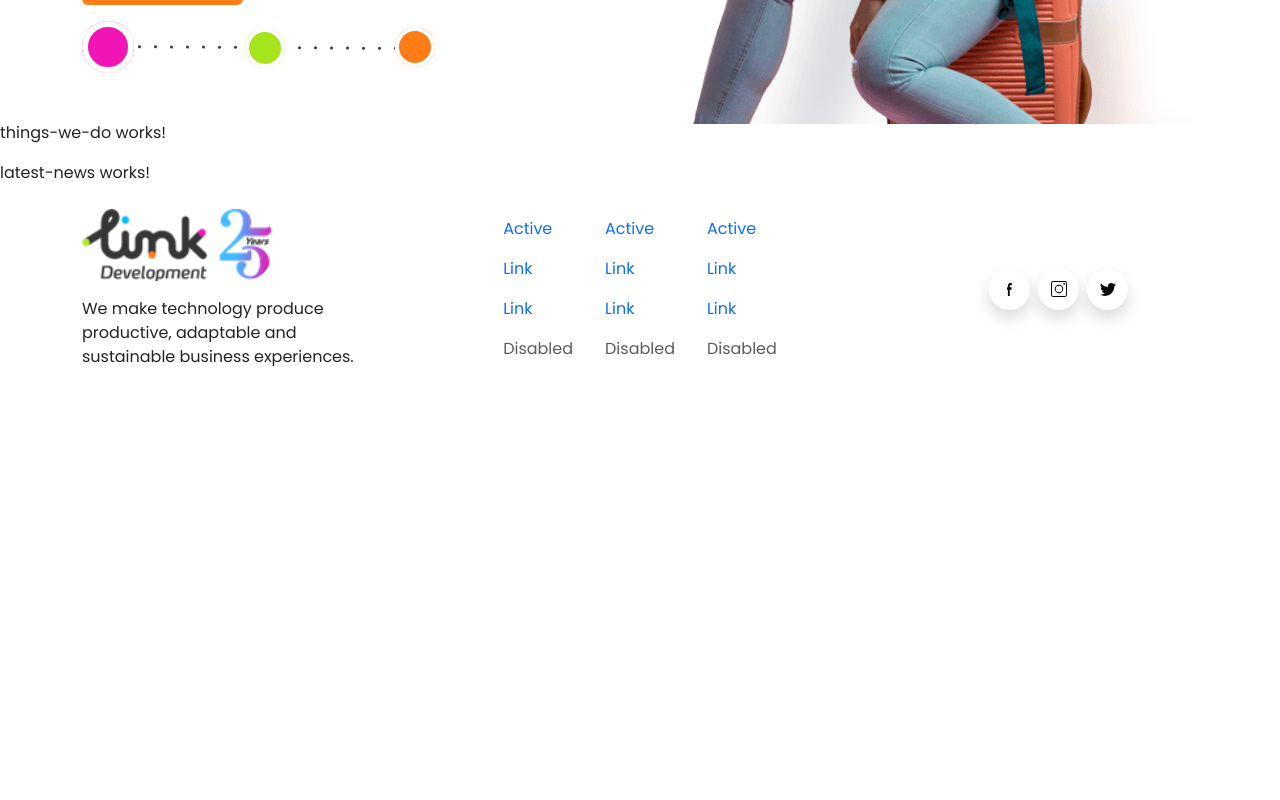
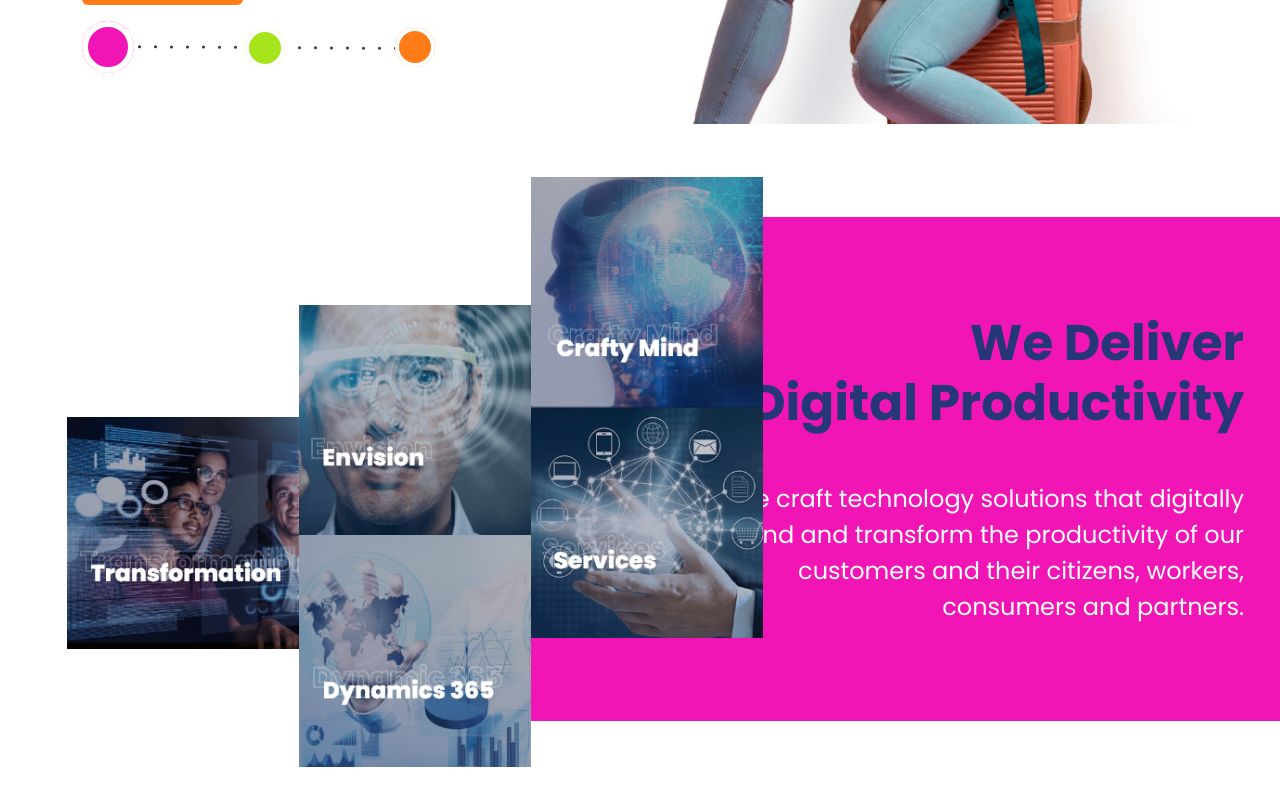
Before and after one commit to ahmedgamal-2050/link-task, an Angular app: page / in a window 1280 px wide. Shown: the part 640-1440 px from the top of the page. Before the commit the page ends 1017 px from the top, so only its background shows below. Built offline with nearby package versions, Linux system fonts and the light colour scheme.

Commit message:
edit things-we-do design

```diff
--- a/src/app/modules/home/components/things-we-do/things-we-do.component.html
+++ b/src/app/modules/home/components/things-we-do/things-we-do.component.html
@@ -1 +1,64 @@
-<p>things-we-do works!</p>
+<div class="thing-we-do-bg py-6">
+  <div class="row">
+    <div class="col-lg-7 offset-lg-5 bg-pink py-6 pe-5 d-flex flex-row-reverse">
+      <div class="fixed-width-560px text-end ms-auto">
+        <h2 class="fw-bold text-dark-blue fs50 mb-5">
+          We Deliver
+          <br/>
+          Digital Productivity
+        </h2>
+        <p class="fs24 text-white mb-0">
+          We craft technology solutions that digitally bond and
+          transform the productivity of our customers and their citizens, workers, consumers and partners.
+        </p>
+      </div>
+      <div class="position-relative">
+        <div class="position-absolute position-1">
+          <img src="assets/images/home/things-we-do/carftymind-lg.png"
+            alt="carfty mind"
+            width="232"
+            height="232"
+            loading="lazy"
+            class="object-fit-cover d-inline-block"
+          />
+        </div>
+        <div class="position-absolute position-2">
+          <img src="assets/images/home/things-we-do/services-lg.png"
+            alt="services"
+            width="232"
+            height="232"
+            loading="lazy"
+            class="object-fit-cover d-inline-block"
+          />
+        </div>
+        <div class="position-absolute position-3">
+          <img src="assets/images/home/things-we-do/enovision-lg.png"
+            alt="enovision"
+            width="232"
+            height="232"
+            loading="lazy"
+            class="object-fit-cover d-inline-block"
+          />
+        </div>
+        <div class="position-absolute position-4">
+          <img src="assets/images/home/things-we-do/dynamic365-lg.png"
+            alt="dynamic365"
+            width="232"
+            height="232"
+            loading="lazy"
+            class="object-fit-cover d-inline-block"
+          />
+        </div>
+        <div class="position-absolute position-5">
+          <img src="assets/images/home/things-we-do/transformation-lg.png"
+            alt="transformation"
+            width="232"
+            height="232"
+            loading="lazy"
+            class="object-fit-cover d-inline-block"
+          />
+        </div>
+      </div>
+    </div>
+  </div>
+</div>
--- a/src/app/modules/home/components/things-we-do/things-we-do.component.scss
+++ b/src/app/modules/home/components/things-we-do/things-we-do.component.scss
@@ -0,0 +1,28 @@
+.fixed-width-560px {
+  width: 560px;
+}
+
+.position-1 {
+  top: -8.5rem;
+  left: -0.75rem;
+}
+
+.position-2 {
+  top: 5.8rem;
+  left: -0.75rem;
+}
+
+.position-3 {
+  top: -0.5rem;
+  right: 0.75rem;
+}
+
+.position-4 {
+  top: 13.85rem;
+  right: 0.75rem;
+}
+
+.position-5 {
+  top: 6.5rem;
+  right: 15.25rem;
+}
```
